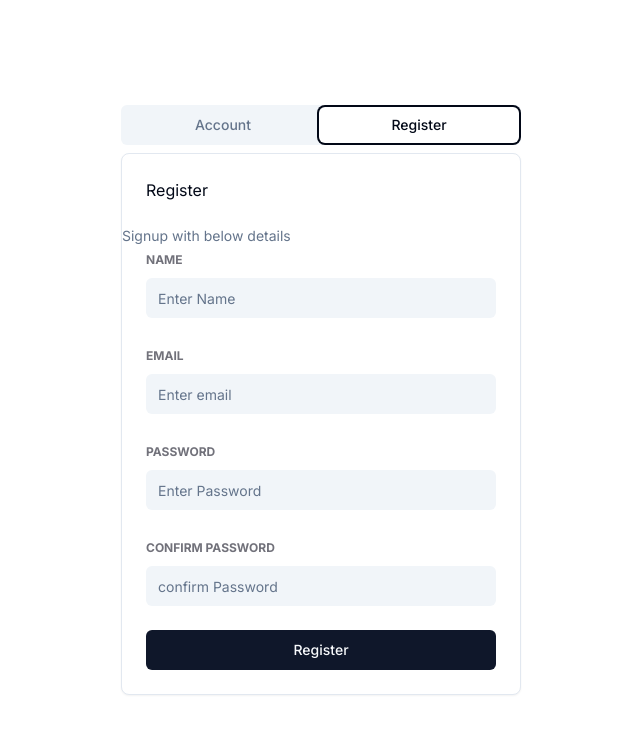
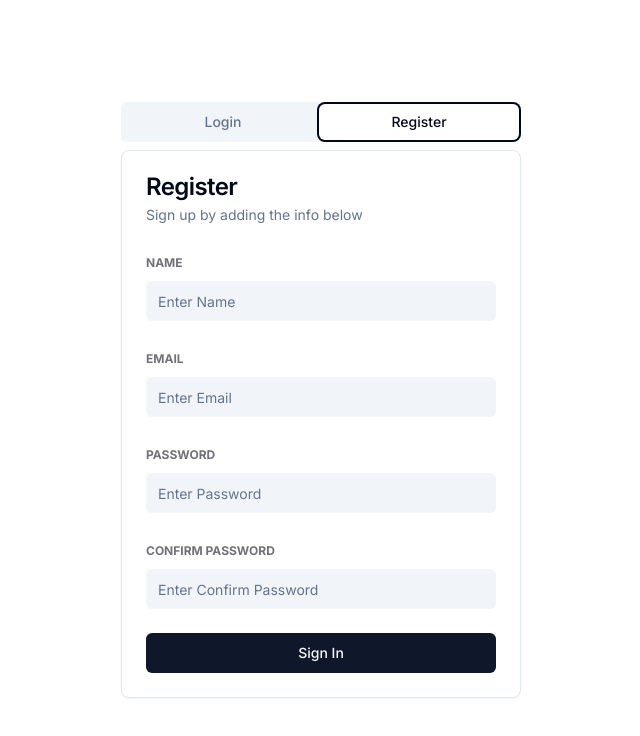
Before and after one commit to snoweel/admin-ui-nextjs-shadcn, a Next.js app: page /auth in a window 1280 px wide. Both pictures are taken after a click on the tab "Register". Shown: the top 736 px of the page, without its empty margins (319-959 px from the left). Built offline with nearby package versions, Linux system fonts and the light colour scheme.

Commit message:
ui fixes

```diff
--- a/components/auth/Authtabs.tsx
+++ b/components/auth/Authtabs.tsx
@@ -6,7 +6,7 @@ const AuthTabs = () => {
   return (
     <Tabs defaultValue="login" className="w-[400px]">
       <TabsList className="grid w-full grid-cols-2">
-        <TabsTrigger value="login">Account</TabsTrigger>
+        <TabsTrigger value="login">Login</TabsTrigger>
         <TabsTrigger value="register">Register</TabsTrigger>
       </TabsList>
       <TabsContent value="login">
--- a/components/auth/LoginForm.tsx
+++ b/components/auth/LoginForm.tsx
@@ -1,70 +1,71 @@
 "use client";
+
+import BackButton from "@/components/BackButton";
+import * as z from "zod";
 import { useForm } from "react-hook-form";
 import { zodResolver } from "@hookform/resolvers/zod";
-import { z } from "zod";
-
-import { Input } from "@/components/ui/input";
-
-import { Button } from "@/components/ui/button";
-import { useRouter } from "next/navigation";
-
-import {
-  Card,
-  CardContent,
-  CardDescription,
-  CardFooter,
-  CardHeader,
-  CardTitle,
-} from "@/components/ui/card";
-
 import {
   Form,
   FormControl,
-  FormDescription,
   FormField,
   FormItem,
   FormLabel,
   FormMessage,
 } from "@/components/ui/form";
-
-import posts from "@/data/posts";
+import {
+  Card,
+  CardContent,
+  CardDescription,
+  CardHeader,
+  CardTitle,
+} from "@/components/ui/card";
+import { Input } from "@/components/ui/input";
+import { Button } from "@/components/ui/button";
+import { useRouter } from "next/navigation";
 
 const formSchema = z.object({
   email: z
     .string()
-    .min(2, {
-      message: "email",
+    .min(1, {
+      message: "Email is required",
     })
-    .email({ message: "must be a valid email" }),
-  password: z.string().min(2, {
-    message: "password must be at least 2 characters.",
+    .email({
+      message: "Please enter a valid email",
+    }),
+  password: z.string().min(1, {
+    message: "Password is required",
   }),
 });
 
 const LoginForm = () => {
   const router = useRouter();
-  // 1. Define your form.
+
   const form = useForm<z.infer<typeof formSchema>>({
     resolver: zodResolver(formSchema),
-    defaultValues: { email: "", password: "" },
+    defaultValues: {
+      email: "",
+      password: "",
+    },
   });
 
-  // 2. Define a submit handler.
-  function onSubmit(values: z.infer<typeof formSchema>) {
-    // Do something with the form values.
-    // ✅ This will be type-safe and validated.
-    console.log(values);
+  const handleSubmit = (data: z.infer<typeof formSchema>) => {
     router.push("/");
-  }
+  };
 
   return (
-    <>
     <Card>
-        <CardHeader>Login</CardHeader>
-        <CardDescription>Login with your credentials</CardDescription>
-        <CardContent>
+      <CardHeader>
+        <CardTitle>Login</CardTitle>
+        <CardDescription>
+          Log into your account with your credentials
+        </CardDescription>
+      </CardHeader>
+      <CardContent className="space-y-2">
         <Form {...form}>
-            <form onSubmit={form.handleSubmit(onSubmit)} className="space-y-6">
+          <form
+            onSubmit={form.handleSubmit(handleSubmit)}
+            className="space-y-6"
+          >
             <FormField
               control={form.control}
               name="email"
@@ -75,16 +76,16 @@ const LoginForm = () => {
                   </FormLabel>
                   <FormControl>
                     <Input
-                        className="bg-slate-100 dark:bg-slate-500 border-0 focus-visible:ring-0 text-black dark:text-white focus-visible::ring-offset-0"
-                        placeholder="Enter email"
+                      className="bg-slate-100 dark:bg-slate-500 border-0 focus-visible:ring-0 text-black dark:text-white focus-visible: ring-offset-0"
+                      placeholder="Enter Email"
                       {...field}
                     />
                   </FormControl>
-
                   <FormMessage />
                 </FormItem>
               )}
             />
+
             <FormField
               control={form.control}
               name="password"
@@ -95,25 +96,22 @@ const LoginForm = () => {
                   </FormLabel>
                   <FormControl>
                     <Input
-                        className="bg-slate-100 dark:bg-slate-500 border-0 focus-visible:ring-0 text-black dark:text-white focus-visible::ring-offset-0"
+                      type="password"
+                      className="bg-slate-100 dark:bg-slate-500 border-0 focus-visible:ring-0 text-black dark:text-white focus-visible: ring-offset-0"
                       placeholder="Enter Password"
                       {...field}
                     />
                   </FormControl>
-
                   <FormMessage />
                 </FormItem>
               )}
             />
 
-              <Button className="w-full dark:bg-slate-800 dark:text-cyan-50">
-                Login
-              </Button>
+            <Button className="w-full">Sign In</Button>
           </form>
         </Form>
       </CardContent>
     </Card>
-    </>
   );
 };
 
--- a/components/auth/RegisterForm.tsx
+++ b/components/auth/RegisterForm.tsx
@@ -1,76 +1,77 @@
 "use client";
+
+import BackButton from "@/components/BackButton";
+import * as z from "zod";
 import { useForm } from "react-hook-form";
 import { zodResolver } from "@hookform/resolvers/zod";
-import { z } from "zod";
-
-import { Input } from "@/components/ui/input";
-
-import { Button } from "@/components/ui/button";
-import { useRouter } from "next/navigation";
-
-import {
-  Card,
-  CardContent,
-  CardDescription,
-  CardFooter,
-  CardHeader,
-  CardTitle,
-} from "@/components/ui/card";
-
 import {
   Form,
   FormControl,
-  FormDescription,
   FormField,
   FormItem,
   FormLabel,
   FormMessage,
 } from "@/components/ui/form";
-
-import posts from "@/data/posts";
+import {
+  Card,
+  CardContent,
+  CardDescription,
+  CardHeader,
+  CardTitle,
+} from "@/components/ui/card";
+import { Input } from "@/components/ui/input";
+import { Button } from "@/components/ui/button";
+import { useRouter } from "next/navigation";
 
 const formSchema = z.object({
-  name: z.string().min(2, {
-    message: "name is required",
+  name: z.string().min(1, {
+    message: "Name is required",
   }),
   email: z
     .string()
-    .min(2, {
-      message: "email",
+    .min(1, {
+      message: "Email is required",
     })
-    .email({ message: "must be a valid email" }),
-  password: z.string().min(2, {
-    message: "password must be at least 2 characters.",
+    .email({
+      message: "Please enter a valid email",
     }),
-  confirmPassword: z.string().min(2, {
-    message: "password must be at least 2 characters.",
+  password: z.string().min(1, {
+    message: "Password is required",
+  }),
+  confirmPassword: z.string().min(1, {
+    message: "Confirm Password is required",
   }),
 });
 
 const RegisterForm = () => {
   const router = useRouter();
-  // 1. Define your form.
+
   const form = useForm<z.infer<typeof formSchema>>({
     resolver: zodResolver(formSchema),
-    defaultValues: { email: "", password: "" },
+    defaultValues: {
+      name: "",
+      email: "",
+      password: "",
+      confirmPassword: "",
+    },
   });
 
-  // 2. Define a submit handler.
-  function onSubmit(values: z.infer<typeof formSchema>) {
-    // Do something with the form values.
-    // ✅ This will be type-safe and validated.
-    console.log(values);
+  const handleSubmit = (data: z.infer<typeof formSchema>) => {
     router.push("/");
-  }
+  };
 
   return (
-    <>
     <Card>
-        <CardHeader>Register</CardHeader>
-        <CardDescription>Signup with below details</CardDescription>
-        <CardContent>
+      <CardHeader>
+        <CardTitle>Register</CardTitle>
+        <CardDescription>Sign up by adding the info below</CardDescription>
+      </CardHeader>
+      <CardContent className="space-y-2">
         <Form {...form}>
-            <form onSubmit={form.handleSubmit(onSubmit)} className="space-y-6">
+          <form
+            onSubmit={form.handleSubmit(handleSubmit)}
+            className="space-y-6"
+          >
             <FormField
               control={form.control}
               name="name"
@@ -81,16 +82,16 @@ const RegisterForm = () => {
                   </FormLabel>
                   <FormControl>
                     <Input
-                        className="bg-slate-100 dark:bg-slate-500 border-0 focus-visible:ring-0 text-black dark:text-white focus-visible::ring-offset-0"
+                      className="bg-slate-100 dark:bg-slate-500 border-0 focus-visible:ring-0 text-black dark:text-white focus-visible: ring-offset-0"
                       placeholder="Enter Name"
                       {...field}
                     />
                   </FormControl>
-
                   <FormMessage />
                 </FormItem>
               )}
             />
+
             <FormField
               control={form.control}
               name="email"
@@ -101,16 +102,16 @@ const RegisterForm = () => {
                   </FormLabel>
                   <FormControl>
                     <Input
-                        className="bg-slate-100 dark:bg-slate-500 border-0 focus-visible:ring-0 text-black dark:text-white focus-visible::ring-offset-0"
-                        placeholder="Enter email"
+                      className="bg-slate-100 dark:bg-slate-500 border-0 focus-visible:ring-0 text-black dark:text-white focus-visible: ring-offset-0"
+                      placeholder="Enter Email"
                       {...field}
                     />
                   </FormControl>
-
                   <FormMessage />
                 </FormItem>
               )}
             />
+
             <FormField
               control={form.control}
               name="password"
@@ -121,16 +122,17 @@ const RegisterForm = () => {
                   </FormLabel>
                   <FormControl>
                     <Input
-                        className="bg-slate-100 dark:bg-slate-500 border-0 focus-visible:ring-0 text-black dark:text-white focus-visible::ring-offset-0"
+                      type="password"
+                      className="bg-slate-100 dark:bg-slate-500 border-0 focus-visible:ring-0 text-black dark:text-white focus-visible: ring-offset-0"
                       placeholder="Enter Password"
                       {...field}
                     />
                   </FormControl>
-
                   <FormMessage />
                 </FormItem>
               )}
             />
+
             <FormField
               control={form.control}
               name="confirmPassword"
@@ -141,25 +143,21 @@ const RegisterForm = () => {
                   </FormLabel>
                   <FormControl>
                     <Input
-                        className="bg-slate-100 dark:bg-slate-500 border-0 focus-visible:ring-0 text-black dark:text-white focus-visible::ring-offset-0"
-                        placeholder="confirm Password"
+                      type="confirmPassword"
+                      className="bg-slate-100 dark:bg-slate-500 border-0 focus-visible:ring-0 text-black dark:text-white focus-visible: ring-offset-0"
+                      placeholder="Enter Confirm Password"
                       {...field}
                     />
                   </FormControl>
-
                   <FormMessage />
                 </FormItem>
               )}
             />
-
-              <Button className="w-full dark:bg-slate-800 dark:text-cyan-50">
-                Register
-              </Button>
+            <Button className="w-full">Sign In</Button>
           </form>
         </Form>
       </CardContent>
     </Card>
-    </>
   );
 };
 
```
Lines whose indentation alone changed are shown as unchanged.
